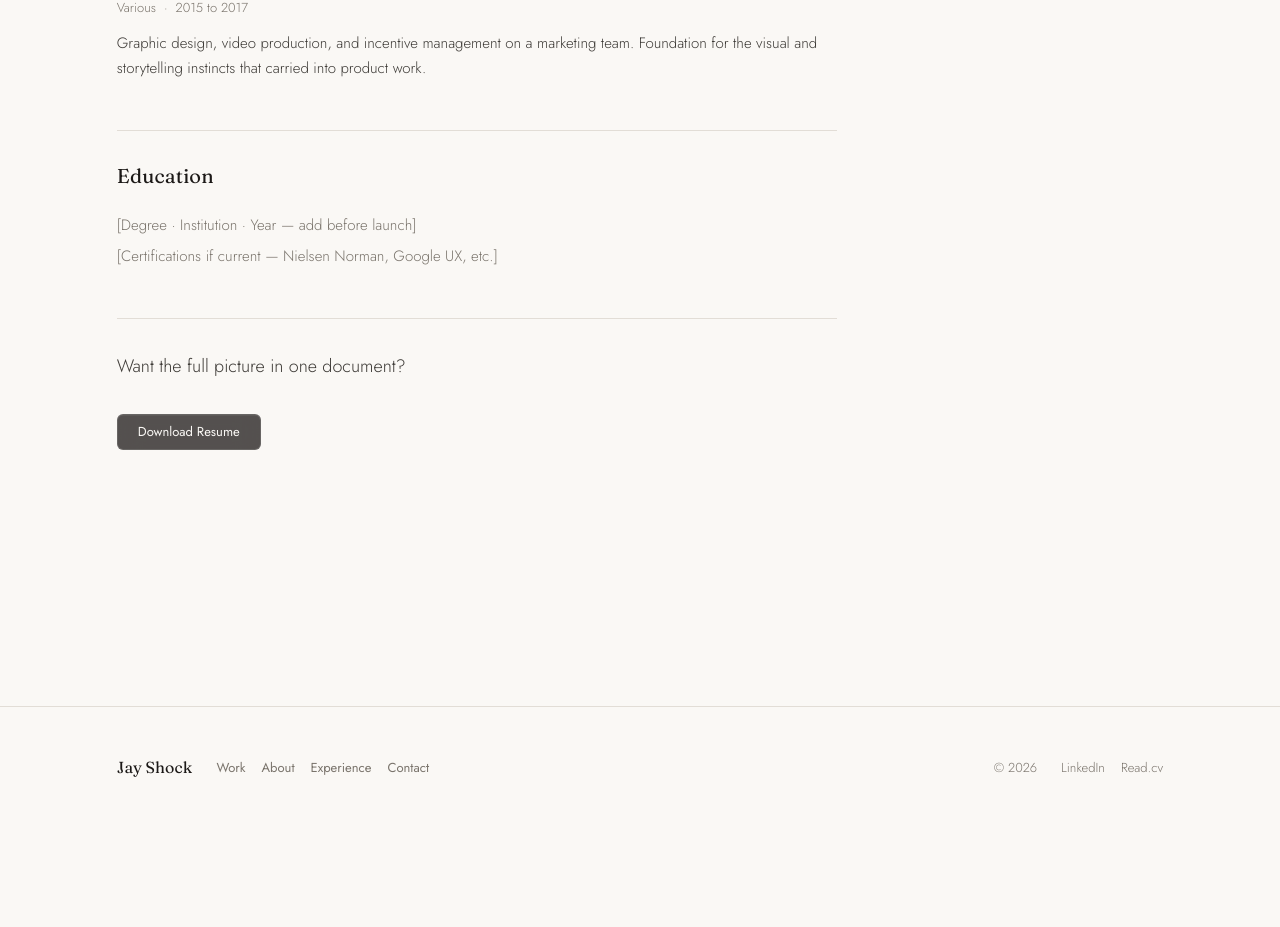
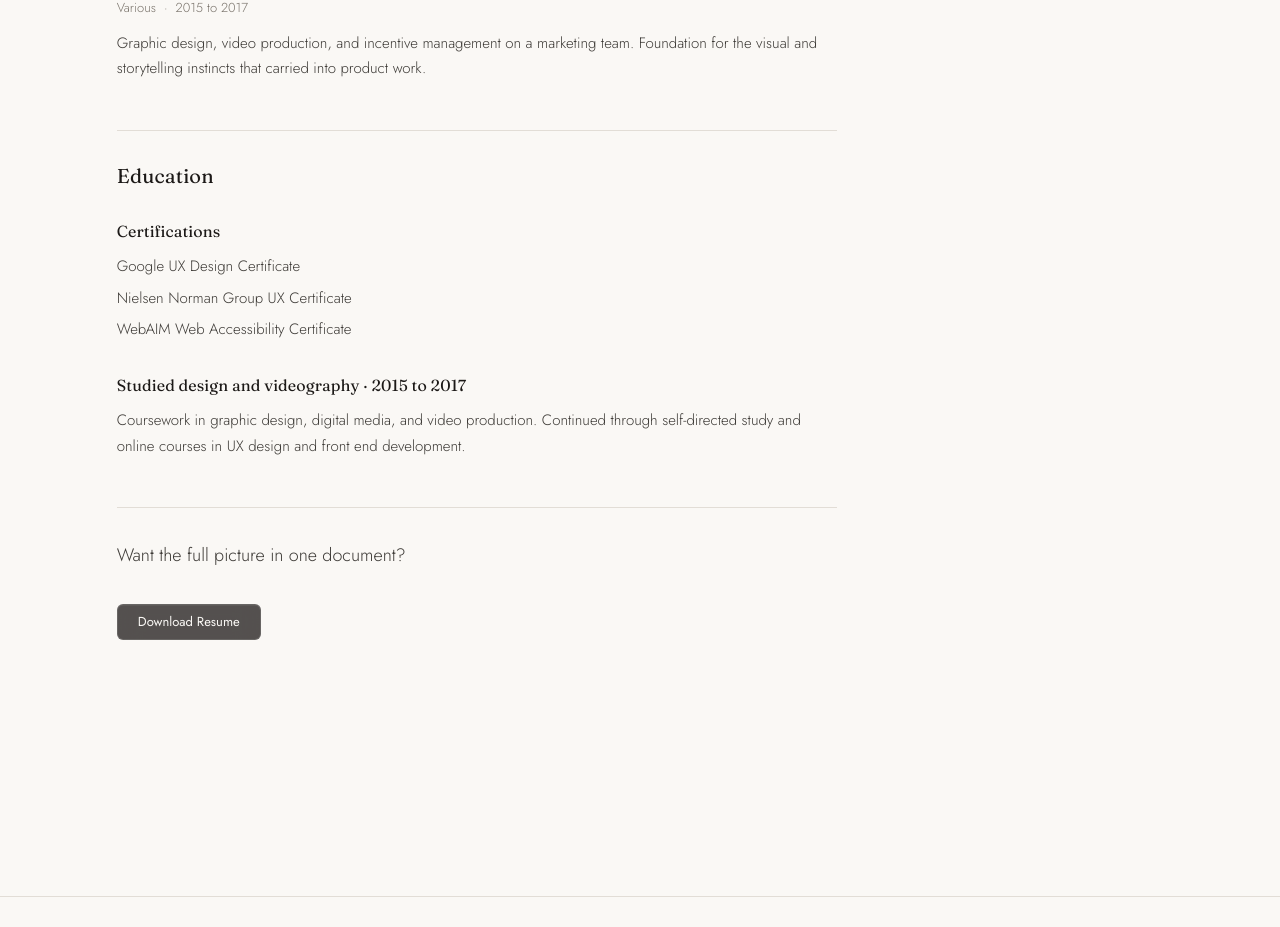
Before and after one commit to jayshock94/jayshock.com, a Next.js app: page /experience in a window 1280 px wide. Shown: the part 2017-2944 px from the top of the page. Before the commit the page ends 2846 px from the top, so only its background shows below. Built offline with nearby package versions, Linux system fonts and the light colour scheme.

Commit message:
update: education section on experience page
Added certifications (Google UX, Nielsen Norman, WebAIM) and
studied design/videography entry with accurate copy.

Co-Authored-By: Claude Sonnet 4.6 <noreply@anthropic.com>

```diff
--- a/app/experience/page.tsx
+++ b/app/experience/page.tsx
@@ -249,19 +249,33 @@ export default function ExperiencePage() {
 
           {/* Section 05 — Education */}
           <section aria-labelledby="education-heading">
-            <div className="border-t border-[var(--color-border)] pt-[var(--space-stack-lg)]">
+            <div className="border-t border-[var(--color-border)] pt-[var(--space-stack-lg)] flex flex-col gap-[var(--space-stack-lg)]">
               <h2
                 id="education-heading"
-                className="text-h3 text-[var(--color-ink)] mb-[var(--space-stack-md)]"
+                className="text-h3 text-[var(--color-ink)]"
               >
                 Education
               </h2>
-              <p className="text-body text-[var(--color-text-muted)]">
-                [Degree · Institution · Year — add before launch]
-              </p>
-              <p className="text-body text-[var(--color-text-muted)] mt-[var(--space-stack-xs)]">
-                [Certifications if current — Nielsen Norman, Google UX, etc.]
-              </p>
+
+              <div className="flex flex-col gap-[var(--space-stack-sm)]">
+                <h3 className="text-h4 text-[var(--color-ink)]">Certifications</h3>
+                <ul className="flex flex-col gap-[var(--space-stack-xs)] list-none p-0 m-0">
+                  <li className="text-body text-[var(--color-text-secondary)]">Google UX Design Certificate</li>
+                  <li className="text-body text-[var(--color-text-secondary)]">Nielsen Norman Group UX Certificate</li>
+                  <li className="text-body text-[var(--color-text-secondary)]">WebAIM Web Accessibility Certificate</li>
+                </ul>
+              </div>
+
+              <div className="flex flex-col gap-[var(--space-stack-sm)]">
+                <h3 className="text-h4 text-[var(--color-ink)]">
+                  Studied design and videography · 2015 to 2017
+                </h3>
+                <p className="text-body text-[var(--color-text-secondary)]">
+                  Coursework in graphic design, digital media, and video
+                  production. Continued through self-directed study and online
+                  courses in UX design and front end development.
+                </p>
+              </div>
             </div>
           </section>
 
```
